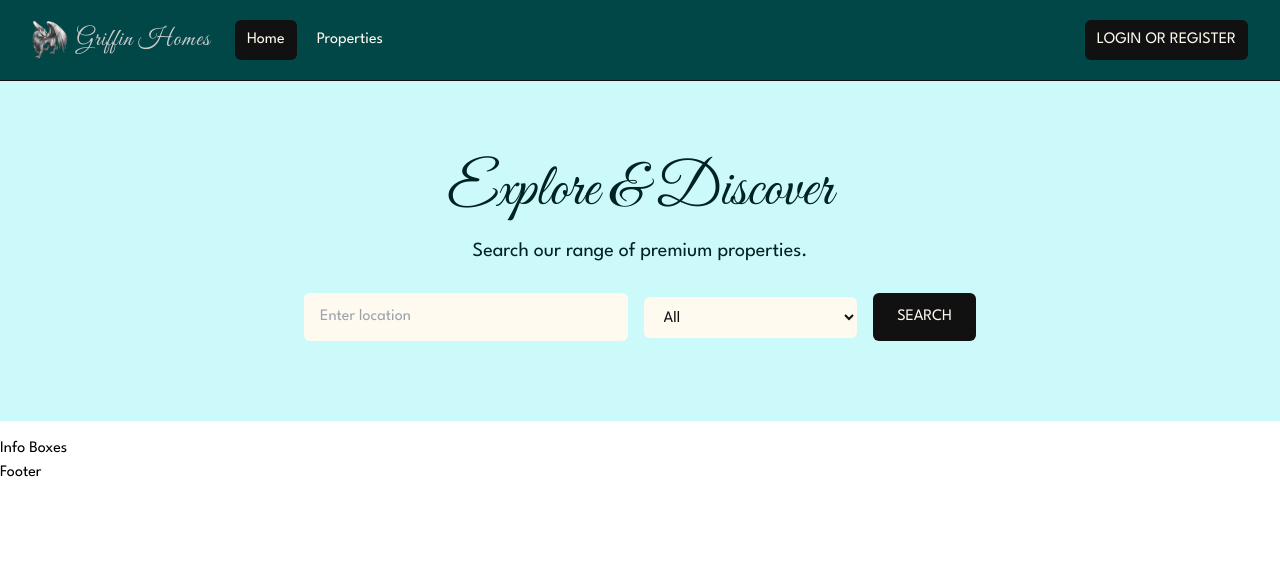
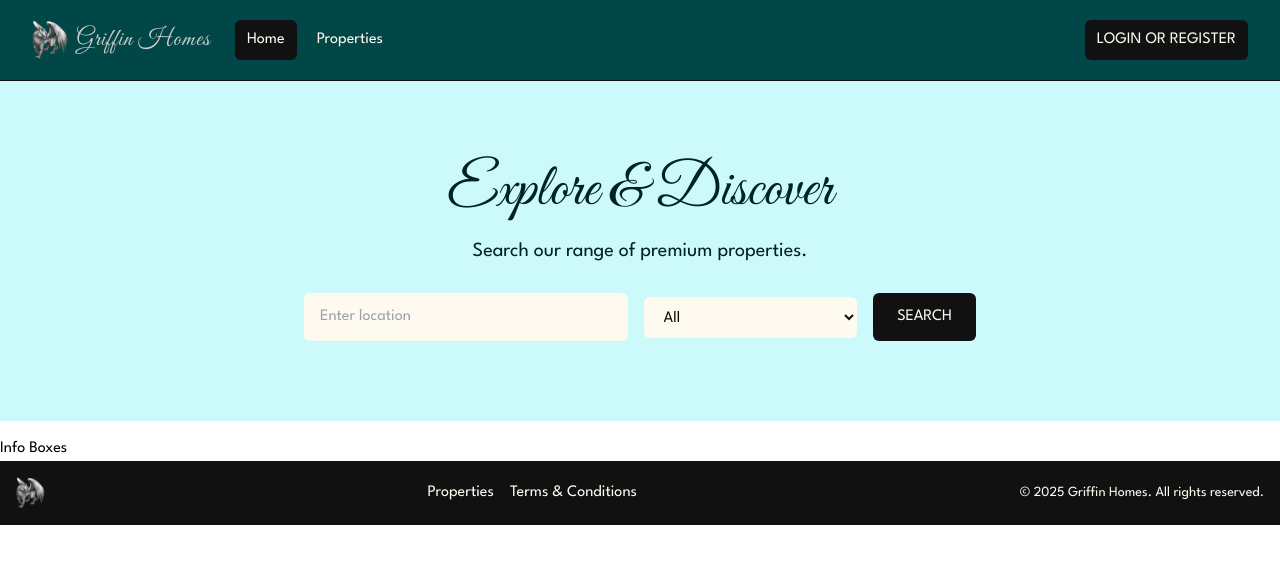
Before and after one commit to Nimira43/Griffin-Homes, a Next.js app: page / in a window 1280 px wide. Shown: the top 564 px of the page. Built offline with nearby package versions, Linux system fonts and the light colour scheme.

Commit message:
Created Footer component.

```diff
--- a/components/Footer.jsx
+++ b/components/Footer.jsx
@@ -1,7 +1,35 @@
+import Image from 'next/image'
+import griffin from '@/assets/images/logo.png'
+
 const Footer = () => {
   return (
-    <div>Footer</div>
-   )
+    <footer className='bg-dark text-light py-4 mt-auto'>
+      <div
+        className='container mx-auto flex flex-col md:flex-row items-center justify-between px-4'
+      >
+        <div className='mb-4 md:mb-0'>
+          <Image
+            className='h-8 w-auto'
+            src={griffin}
+            alt='Griffin Homes'
+          />
+        </div>
+        <div
+          className='flex flex-wrap justify-center md:justify-start mb-4 md:mb-0'
+        >
+          <ul className='flex space-x-4'>
+            <li><a href='/properties.html'>Properties</a></li>
+            <li><a href='/terms.html'>Terms & Conditions</a></li>
+          </ul>
+        </div>
+        <div>
+          <p className='text-sm text-light mt-2 md:mt-0'>
+            &copy; 2025 Griffin Homes. All rights reserved.
+          </p>
+        </div>
+      </div>
+    </footer>
+  )
 }
 
 export default Footer
```
